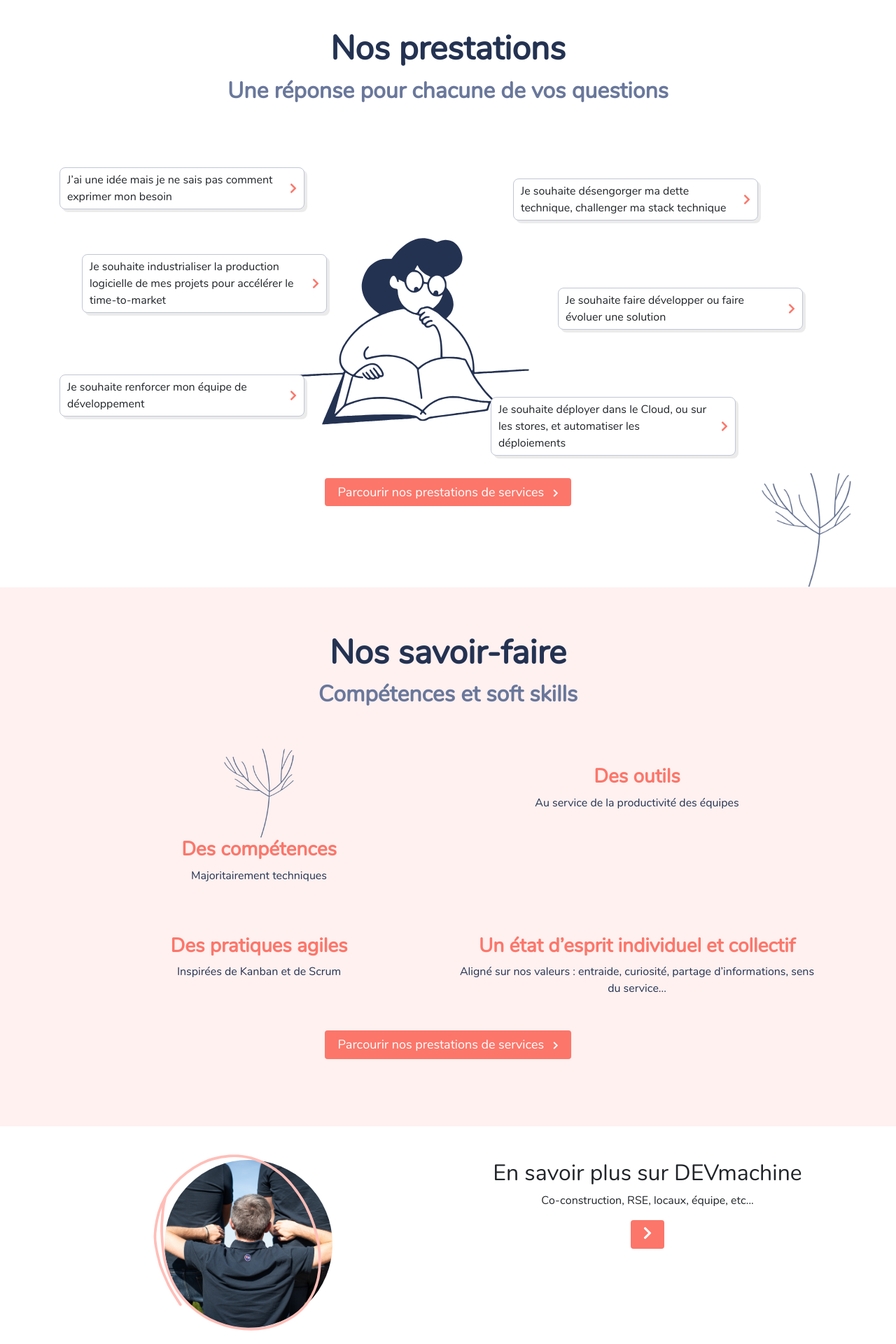
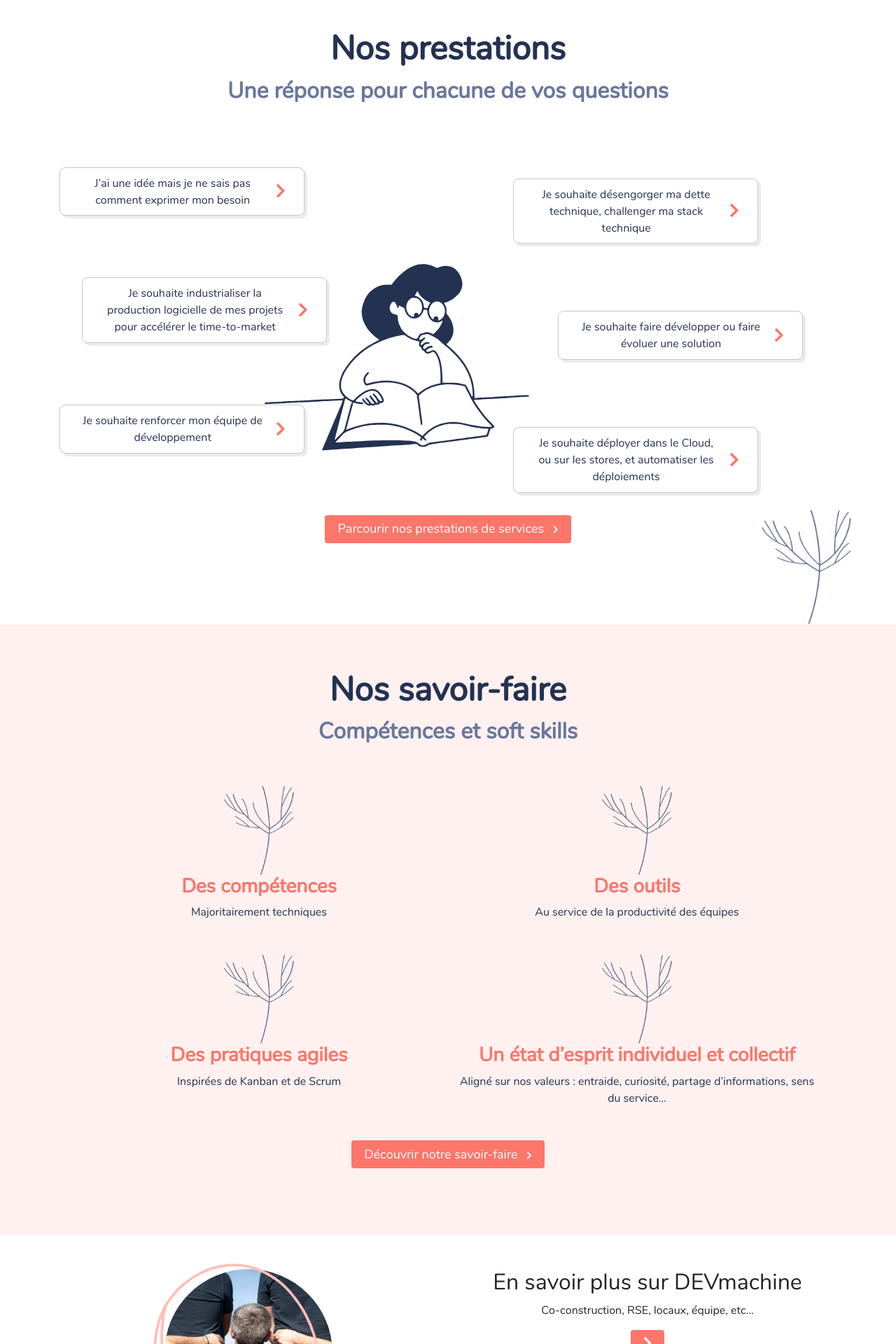
Before and after one commit to DEVmachine-fr/website, a Jekyll site: the page built from index.html, in a window 1280 px wide. Shown: the part 2361-4281 px from the top of the page at 70% size. Built offline with Jekyll 4.4.1, drawn with Linux system fonts in a browser that asks for light colours; nearby versions of some CDN libraries.

Commit message:
fix: btn href

```diff
--- a/_sass/_index.scss
+++ b/_sass/_index.scss
@@ -204,7 +204,7 @@
       // max 2 items par ligne
       flex-basis: 50%;
 
-      div.question-item {
+      button.question-item {
         background-color: $white;
         max-width: 350px;
         display: flex;
@@ -214,15 +214,21 @@
         border-radius: 8px;
         padding: 5px 10px;
         box-shadow: 4px 4px 0px rgba(0, 0, 0, 0.08);
+        margin: 0;
 
-        p {
-          margin: 0;
-          margin-right: 1rem;
-        }
+        a {
+          color: $secondary;
+          display: flex;
+          align-items: center;
 
+          span.fas {
+            color: $primary;
+            font-size: 1.4rem;
+          }
 
-        span.fas {
-          color: $primary;
+          &:hover {
+            text-decoration: none;
+          }
         }
       }
 
@@ -249,7 +255,7 @@
       }
       &:nth-of-type(6) {
         padding-top: 4rem;
-        padding-right: 9rem;
+        padding-right: 7rem;
       }
     }
 
--- a/index.html
+++ b/index.html
@@ -20,7 +20,7 @@
             <a href="/offre">Parcourir notre offre</a>
           </button>
           <button type="button" class="dm-btn dm-btn-white">
-            <a href="/dm">Découvrir DEVmachine</a>
+            <a href="/dev-machine">Découvrir DEVmachine</a>
           </button>
         </div>
       </div>
@@ -134,44 +134,67 @@
     </div>
     <div class="questions">
       <div class="question-item-container">
+        <button class="dm-btn question-item">
+          <a href="/offre#offre-1">
+            <span>J’ai une idée mais je ne sais pas comment exprimer mon besoin</span><!--
+            --><span aria-hidden="true" class="fas fa-chevron-right"></span>
+          </a>
+        </button>
+      </div>
+      <div class="question-item-container">
+        <div class="question-item float-right">
+          <button class="dm-btn question-item">
+            <a href="/offre#offre-4">
+              <span>Je souhaite désengorger ma dette technique, challenger ma stack technique</span><!--
+              --><span aria-hidden="true" class="fas fa-chevron-right"></span>
+            </a>
+          </button>
+        </div>
+      </div>
+      <div class="question-item-container">
         <div class="question-item">
-          <p>J’ai une idée mais je ne sais pas comment exprimer mon besoin</p>
-          <span aria-hidden="true" class="fas fa-chevron-right"></span>
+          <button class="dm-btn question-item">
+            <a href="/offre#offre-5">
+              <span>Je souhaite industrialiser la production logicielle de mes projets pour accélérer le time-to-market</span><!--
+              --><span aria-hidden="true" class="fas fa-chevron-right"></span>
+            </a>
+          </button>
         </div>
       </div>
       <div class="question-item-container">
         <div class="question-item float-right">
-          <p>Je souhaite désengorger ma dette technique, challenger ma stack technique</p>
-          <span aria-hidden="true" class="fas fa-chevron-right"></span>
+          <button class="dm-btn question-item">
+            <a href="/offre#offre-2">
+              <span>Je souhaite faire développer ou faire évoluer une solution</span><!--
+              --><span aria-hidden="true" class="fas fa-chevron-right"></span>
+            </a>
+          </button>
         </div>
       </div>
       <div class="question-item-container">
         <div class="question-item">
-          <p>Je souhaite industrialiser la production logicielle de mes projets pour accélérer le time-to-market</p>
-          <span aria-hidden="true" class="fas fa-chevron-right"></span>
+          <button class="dm-btn question-item">
+            <a href="/offre#offre-3">
+              <span>Je souhaite renforcer mon équipe de développement</span><!--
+              --><span aria-hidden="true" class="fas fa-chevron-right"></span>
+            </a>
+          </button>
         </div>
       </div>
       <div class="question-item-container">
         <div class="question-item float-right">
-          <p>Je souhaite faire développer ou faire évoluer une solution</p>
-          <span aria-hidden="true" class="fas fa-chevron-right"></span>
-        </div>
-      </div>
-      <div class="question-item-container">
-        <div class="question-item">
-          <p>Je souhaite renforcer mon équipe de développement</p>
-          <span aria-hidden="true" class="fas fa-chevron-right"></span>
-        </div>
-      </div>
-      <div class="question-item-container">
-        <div class="question-item float-right">
-          <p>Je souhaite déployer dans le Cloud, ou sur les stores, et automatiser les déploiements</p>
-          <span aria-hidden="true" class="fas fa-chevron-right"></span>
+          <button class="dm-btn question-item">
+            <a href="/offre#offre-6">
+              <span>Je souhaite déployer dans le Cloud, ou sur les stores, et automatiser les déploiements</span><!--
+              --><span aria-hidden="true" class="fas fa-chevron-right"></span>
+            </a>
+          </button>
         </div>
       </div>
     </div>
+
     <button type="button" class="dm-btn dm-btn-orange d-inline-flex align-items-center">
-      <a href="/dm">
+      <a href="/offre#offre-prestations">
         Parcourir nos prestations de services<span aria-hidden="true" class="fas fa-chevron-right"></span>
       </a>
     </button>
@@ -197,24 +220,24 @@
         <p>Majoritairement techniques</p>
       </div>
       <div class="col-lg-6 col-md-12 skill-item">
-        <img alt="" src="/assets/images/website/prestations/bottom-flower.png"/>
+        <img alt="" src="/assets/images/website/page-index/prestations/bottom-flower.png"/>
         <h3>Des outils</h3>
         <p>Au service de la productivité des équipes</p>
       </div>
       <div class="col-lg-6 col-md-12 skill-item">
-        <img alt="" src="/assets/images/website/prestations/bottom-flower.png"/>
+        <img alt="" src="/assets/images/website/page-index/prestations/bottom-flower.png"/>
         <h3>Des pratiques agiles</h3>
         <p>Inspirées de Kanban et de Scrum</p>
       </div>
       <div class="col-lg-6 col-md-12 skill-item">
-        <img alt="" src="/assets/images/website/prestations/bottom-flower.png"/>
+        <img alt="" src="/assets/images/website/page-index/prestations/bottom-flower.png"/>
         <h3>Un état d’esprit individuel et collectif</h3>
         <p>Aligné sur nos valeurs : entraide, curiosité, partage d’informations, sens du service...</p>
       </div>
     </div>
     <button type="button" class="dm-btn dm-btn-orange d-inline-flex align-items-center mb-5">
-      <a href="/dm">
-        Parcourir nos prestations de services<span aria-hidden="true" class="fas fa-chevron-right"></span>
+      <a href="/savoir-faire">
+        Découvrir notre savoir-faire<span aria-hidden="true" class="fas fa-chevron-right"></span>
       </a>
     </button>
   </div>
@@ -234,7 +257,7 @@
         <h2>En savoir plus sur DEVmachine</h2>
         <p>Co-construction, RSE, locaux, équipe, etc...</p>
         <button type="button" class="dm-btn dm-btn-orange">
-          <a href=""><span aria-hidden="true" class="fas fa-chevron-right"></span></a>
+          <a href="/dev-machine"><span aria-hidden="true" class="fas fa-chevron-right"></span></a>
         </button>
       </div>
     </div>
--- a/pages/dev-machine.html
+++ b/pages/dev-machine.html
@@ -21,7 +21,7 @@
 
         <div class="row btn-container">
           <button type="button" class="dm-btn dm-btn-blue m-3">
-            <a href="">Contactez-nous</a>
+            <a href="/contact">Contactez-nous</a>
           </button>
         </div>
       </div>
@@ -88,7 +88,7 @@
 
     <div class="row mt-5">
       <button type="button" class="dm-btn dm-btn-orange m-3 ml-auto mr-auto">
-        <a href="">
+        <a href="/recrutement">
           Nos annonces de recrutement<span aria-hidden="true" class="fas fa-chevron-right"></span>
         </a>
       </button>
```
Also changed, not shown: pages/offre.html (+7 -10 lines).
